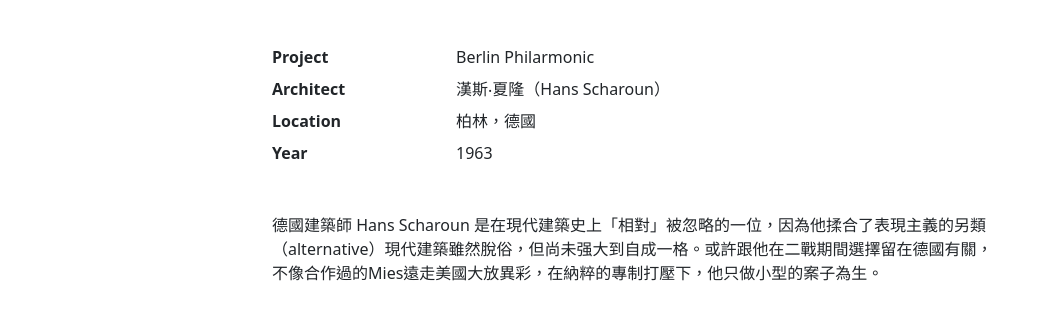
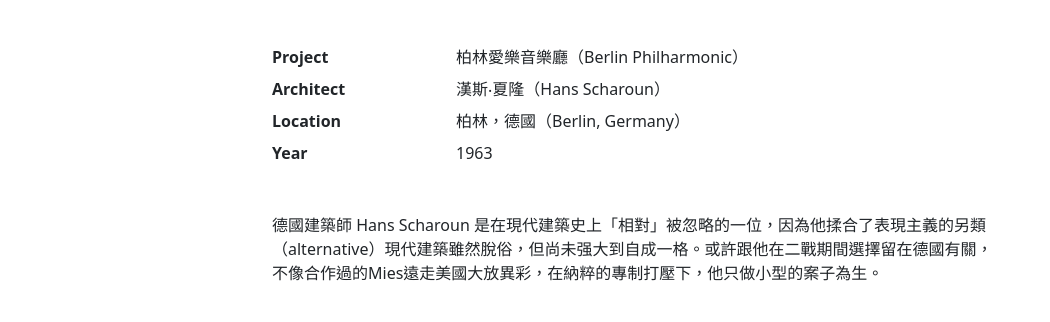
Before and after one commit to cchinwei/cwcphd, a website: page photography/20160608.html in a window 1280 px wide. Shown: the part 729-1051 px from the top of the page, without its empty margins (0-1050 px from the left). Drawn offline with nearby package versions, Linux system fonts and the light colour scheme.

Commit message:
Update 20160608.html

```diff
--- a/photography/20160608.html
+++ b/photography/20160608.html
@@ -163,11 +163,11 @@
             <h2 class="mb-5 fw-bold fs-3">Berlin Philarmonic</h2>
             <dl class="row g-0">
               <dt class="col-sm-3">Project</dt>
-              <dd class="col-sm-9">Berlin Philarmonic</dd>
+              <dd class="col-sm-9">柏林愛樂音樂廳（Berlin Philharmonic）</dd>
               <dt class="col-sm-3">Architect</dt>
               <dd class="col-sm-9">漢斯‧夏隆（Hans Scharoun）</dd>
               <dt class="col-sm-3">Location</dt>
-              <dd class="col-sm-9">柏林，德國</dd>
+              <dd class="col-sm-9">柏林，德國（Berlin, Germany）</dd>
               <dt class="col-sm-3">Year</dt>
               <dd class="col-sm-9">1963</dd>
             </dl>
```
